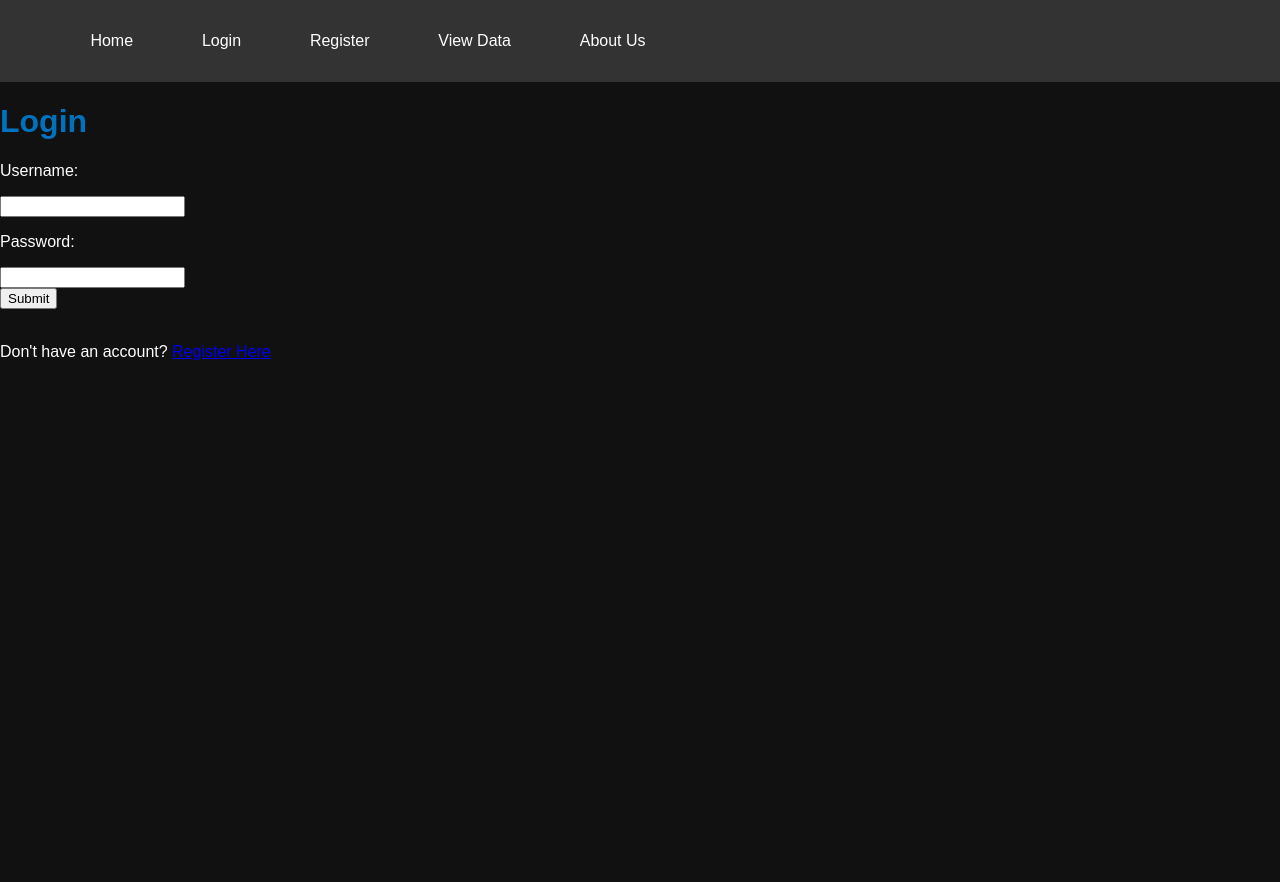
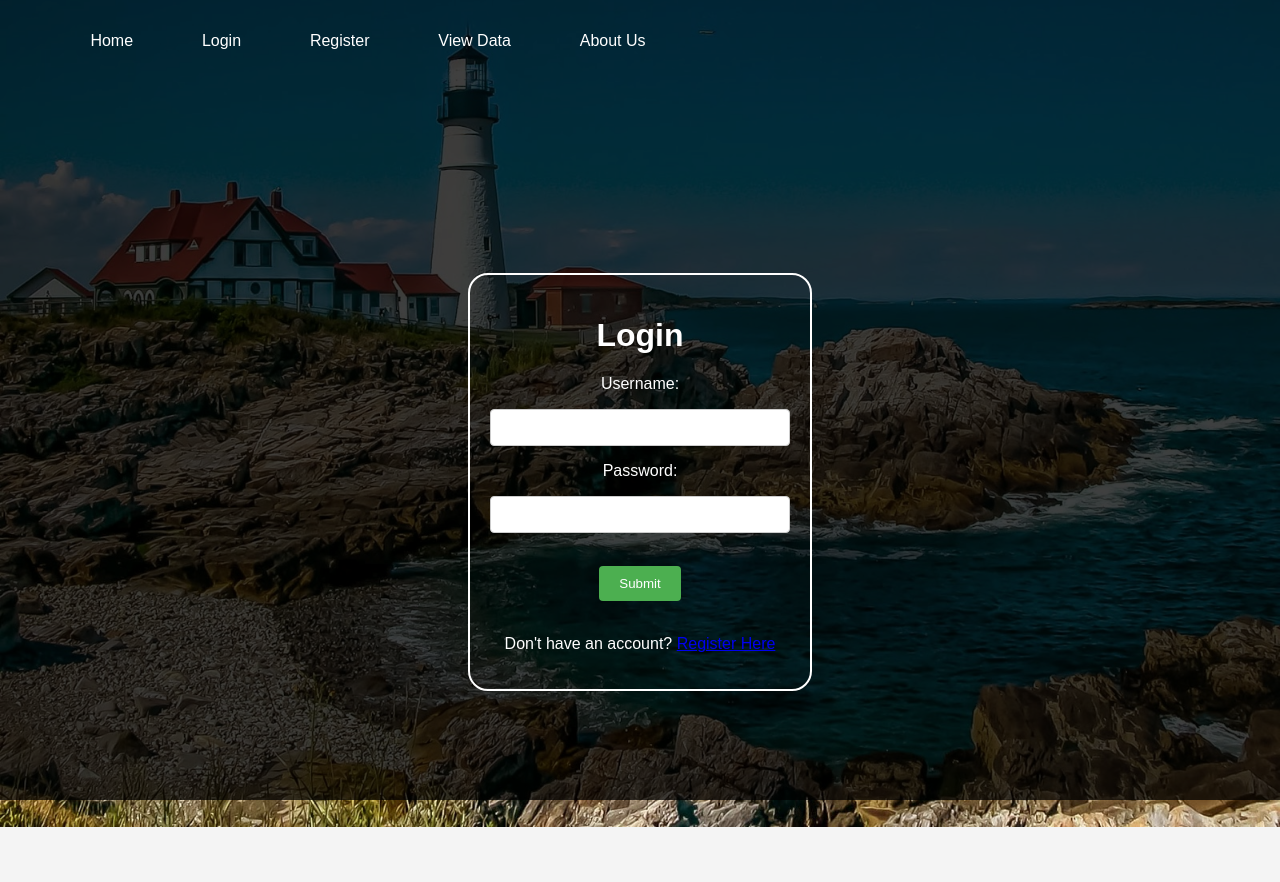
Before and after one commit to Icyfire18/CS5500, a Django app: page /login/ in a window 1280 px wide. Before the commit the page ends 360 px from the top, so only its background shows below. Run offline with Django 4.2, Linux system fonts and the light colour scheme.

Commit message:
improved css

```diff
--- /dev/null
+++ b/static/form.css
@@ -0,0 +1,56 @@
+.form-container {
+    display: flex;
+    align-items: center;
+    justify-content: center;
+    height: 100vh;
+    margin: 0;
+}
+
+.form-box {
+    text-align: center;
+    border: 2px solid #fff;
+    padding: 20px;
+    max-width: 300px; /* Set maximum width */
+    width: 100%; /* Take full width */
+    border-radius: 20px;
+}
+
+.form-box:hover,
+.form-box:focus-within { /* Apply styles when any child element has focus, such as when typing in an input field */
+    background-color: rgba(255, 255, 255, 0.7); /* White transparent background color */
+    color: #000; /* Black text color */
+}
+
+.form-group {
+    margin-bottom: 15px;
+}
+
+input[type="text"],
+input[type="password"],
+input[type="email"] {
+    width: 100%;
+    padding: 10px;
+    box-sizing: border-box;
+    border: 1px solid #ccc;
+    border-radius: 4px;
+}
+
+input[type="submit"] {
+    background-color: #4caf50;
+    color: #fff;
+    padding: 10px 20px;
+    border: none;
+    border-radius: 4px;
+    cursor: pointer;
+}
+
+input[type="submit"]:hover {
+    background-color: #45a049;
+}
+
+/* Media query for smaller screens */
+@media screen and (max-width: 600px) {
+    .form-box {
+        max-width: 100%; /* Take full width on smaller screens */
+    }
+}
--- a/static/responsive.css
+++ b/static/responsive.css
@@ -1,5 +1,3 @@
-/* responsive.css */
-
 /* Navbar styling for larger screens */
 @media screen and (min-width: 768px) {
     .navbar-toggle {
--- a/static/style.css
+++ b/static/style.css
@@ -3,10 +3,29 @@ body {
     margin: 0;
     padding: 0;
     background-color: #f4f4f4;
+    background-size: cover;
+    background-position: center center;
+    background-repeat: no-repeat;
+    height: 100vh;
+    color: white;
 }
 
-nav {
-    background-color: #333;
+body::before {
+    content: "";
+    position: fixed;
+    top: 0;
+    left: 0;
+    width: 100%;
+    height: 100%;
+    background: linear-gradient(rgba(0, 0, 0, 0.75), rgba(0, 0, 0, 0.75));
+    background-size: cover;
+    background-position: center;
+    background-repeat: no-repeat;
+    z-index: -1;
+}
+
+body nav {
+    background-color: rgba(0, 0, 0, 0.0);
     color: white;
     padding: 1em;
 }
--- a/templates/about-us.html
+++ b/templates/about-us.html
@@ -9,8 +9,12 @@
     <!-- Content specific to the About Us page -->
 
     <!-- Heading for the About Us section -->
-    <h1>About Us</h1>
+    <h1>Who are we...</h1>
 
     <!-- Paragraph providing information about the group and their interest in the project -->
     <p>Maybe include a group photo or 3 pics with our comments on the side, why we are interested in the project.</p>
+
+    <h1>What did we do...</h1>
+
+    <p>PPT</p>
 {% endblock %}
--- a/templates/base.html
+++ b/templates/base.html
@@ -11,17 +11,15 @@
     <!-- Include the main stylesheet -->
     <link rel="stylesheet" href="{% static 'style.css' %}">
 
-    <!-- Add a link to the dark theme CSS file with an ID for dynamic theme switching -->
-    <link rel="stylesheet" href="{% static 'dark-theme.css' %}" id="theme-style">
-
     <!-- Include the responsive stylesheet for mobile-friendly design -->
     <link rel="stylesheet" href="{% static 'responsive.css' %}">
 
     <!-- Set the title of the page using a block that can be overridden in child templates -->
-    <title>{% block title %}Homepage{% endblock %}</title>
+    <title>{% block title %}{% endblock %}</title>
+    {% block extra_css %}{% endblock %}
 </head>
 
-<body>
+<body class="{% block body_class %}{% endblock %}" {% block body_style %}{% endblock %}>
     <!-- Navigation section with a responsive navbar -->
     <nav>
         <div class="navbar">
@@ -34,9 +32,10 @@
 
             <!-- Navigation menu with dynamic content based on user authentication status -->
             <ul class="main-nav" id="js-menu">
+                <!-- Common link for all users -->
+                <li><a href="{% url 'home' %}">Home</a></li>
                 {% if user.is_authenticated %}
                 <!-- Display links for authenticated users -->
-                <li><a href="{% url 'home' %}">Home</a></li>
                 <li><a href="#" onclick="document.getElementById('logout-form').submit()">Logout</a></li>
                 <form id="logout-form" action="{% url 'user_actions' %}" method="post" style="display: none;">
                     {% csrf_token %}
@@ -45,7 +44,7 @@
                 <li><a href="{% url 'd3_graph' %}">View Data</a></li>
                 {% else %}
                 <!-- Display links for non-authenticated users -->
-                <li><a href="{% url 'home' %}">Home</a></li>
+
                 <li><a href="{% url 'login' %}">Login</a></li>
                 <li><a href="{% url 'register' %}">Register</a></li>
                 <li><a href="#" disabled title="Only registered users can access" onclick="alert('Login required')">View Data</a></li>
--- a/templates/login.html
+++ b/templates/login.html
@@ -1,13 +1,27 @@
+<!-- login.html -->
+
 {% extends 'base.html' %}
+
+{% load static %}
 
 {% block title %}
     <!-- Set the title for the Login page, overriding the base template -->
     Login
 {% endblock %}
 
+{% block extra_css %}
+    <!-- Link the custom CSS file for the login page -->
+    <link rel="stylesheet" href="{% static 'form.css' %}">
+{% endblock %}
+
+{% block body_style %}
+    style="background-image: url('{% static 'login.jpg' %}');"
+{% endblock %}
+
 {% block content %}
     <!-- Content specific to the Login page -->
-
+    <div class="form-container">
+        <div class="form-box">
             <!-- Heading for the login form -->
             <h1>Login</h1>
 
@@ -15,11 +29,15 @@
             <form method="POST" action="{% url 'login' %}">
                 {% csrf_token %}
                 <!-- Input field for the username -->
+                <div class="form-group">
                     <p>Username:</p>
                     <input type="text" name="username" />
+                </div>
                 <!-- Input field for the password -->
+                <div class="form-group">
                     <p>Password:</p>
                     <input type="password" name="password" />
+                </div>
                 <br>
                 <!-- Submit button for the form -->
                 <input type="submit" />
@@ -32,4 +50,6 @@
 
             <!-- Link to register if the user doesn't have an account -->
             <br><p>Don't have an account? <a href="{% url 'register' %}">Register Here</a></p>
+        </div>
+    </div>
 {% endblock %}
```
Also changed, not shown: static/homepage.css (added, +14 -0 lines), templates/home.html (+12 -4 lines), templates/register.html (+17 -1 lines), static/home.jpg (added), static/login.jpg (added), static/reg.jpg (added). Lines whose indentation alone changed are shown as unchanged.
